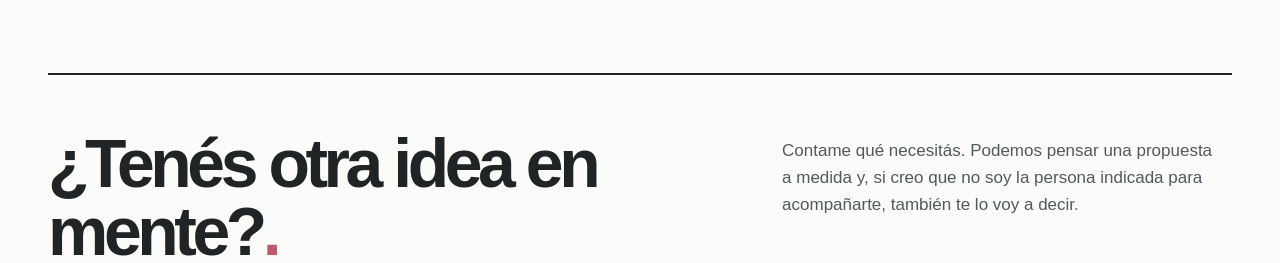
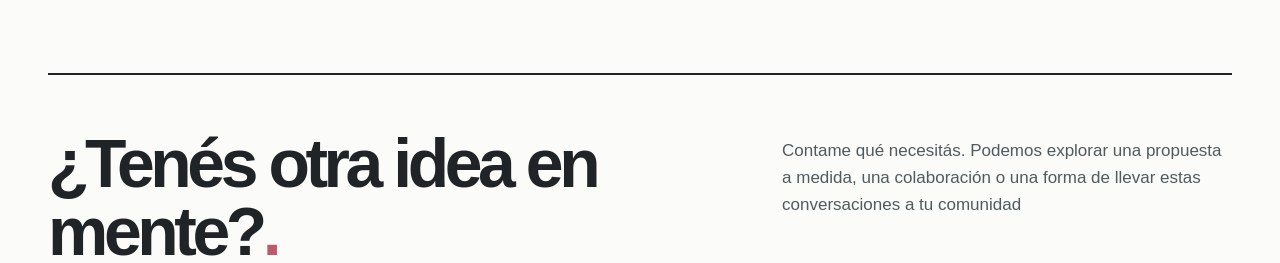
Before and after one commit to meliavolio/Portfolio, a Next.js app: page / in a window 1280 px wide. Shown: the part 4840-5103 px from the top of the page. Built offline with nearby package versions, Linux system fonts and the light colour scheme.

Commit message:
Actualiza texto de colaboracion y agrega Linktree

```diff
--- a/app/editorial-pass.css
+++ b/app/editorial-pass.css
@@ -367,7 +367,7 @@
 .social-icon-links a:hover,.social-icon-links a:focus-visible{color:#d897a2;transform:translateY(-2px)}
 .footer-heart{font-family:Arial,Helvetica,sans-serif;font-size:1.18em;font-weight:400;color:#bd596a}
 
-@media(max-width:700px){.contact-title-visual{max-width:100%}.email-link{max-width:100%;gap:13px;overflow-wrap:anywhere}.email-link svg{flex:none;width:21px}.social-icon-links{gap:8px;margin-top:24px}.social-icon-links a{width:42px;height:42px}.social-icon-links svg{width:20px;height:20px}.site-footer .wrap{display:grid;grid-template-columns:1fr auto;align-items:start}.site-footer .wrap span:nth-child(2){order:3;grid-column:1/-1;width:100%}}
+@media(max-width:700px){.contact-title-visual{max-width:100%}.email-link{max-width:100%;gap:13px;overflow-wrap:anywhere}.email-link svg{flex:none;width:21px}.social-icon-links{gap:6px;margin-top:24px}.social-icon-links a{width:42px;height:42px}.social-icon-links svg{width:20px;height:20px}.site-footer .wrap{display:grid;grid-template-columns:1fr auto;align-items:start}.site-footer .wrap span:nth-child(2){order:3;grid-column:1/-1;width:100%}}
 @media(prefers-reduced-motion:reduce){.social-icon-links a{transition:none}.social-icon-links a:hover,.social-icon-links a:focus-visible{transform:none}}
 
 /* Final legibility pass: secondary type gains presence without changing the editorial hierarchy. */
--- a/components/SocialIconLinks.tsx
+++ b/components/SocialIconLinks.tsx
@@ -1,4 +1,4 @@
-type SocialNetwork = 'Instagram' | 'LinkedIn' | 'TikTok' | 'Threads' | 'X';
+type SocialNetwork = 'Instagram' | 'LinkedIn' | 'TikTok' | 'Threads' | 'X' | 'Linktree';
 
 const socialLinks: { network: SocialNetwork; href: string }[] = [
   { network: 'Instagram', href: 'https://www.instagram.com/meliavolio' },
@@ -6,6 +6,7 @@ const socialLinks: { network: SocialNetwork; href: string }[] = [
   { network: 'TikTok', href: 'https://www.tiktok.com/@meliavolio' },
   { network: 'Threads', href: 'https://www.threads.com/@meliavolio' },
   { network: 'X', href: 'https://x.com/meliavolio' },
+  { network: 'Linktree', href: 'https://linktr.ee/meliavolio' },
 ];
 
 function SocialIcon({ network }: { network: SocialNetwork }) {
@@ -25,6 +26,10 @@ function SocialIcon({ network }: { network: SocialNetwork }) {
     return <svg viewBox="0 0 24 24" aria-hidden="true"><path d="M12 2.5c-5.7 0-9 3.5-9 9.6 0 6 3.5 9.4 9.4 9.4 5 0 8.4-2.7 8.4-6.8 0-3.4-2.2-5.5-5.8-5.8-.4-2-1.8-3.1-4.1-3.1-2 0-3.6.8-4.7 2.3l2 1.5c.7-.9 1.5-1.4 2.7-1.4.8 0 1.4.3 1.7.8-3.8.3-6 2.2-6 4.8 0 2.3 1.9 4 4.5 4 3.2 0 5.5-2.3 5.5-5.7V12c1.1.5 1.7 1.4 1.7 2.7 0 2.7-2.2 4.3-5.9 4.3-4.4 0-6.9-2.5-6.9-6.9C5.5 7.5 7.8 5 12 5c3.4 0 5.5 1.6 6.5 4.8l2.4-.7C19.6 4.7 16.6 2.5 12 2.5Zm-.9 12.9c-1.2 0-2-.6-2-1.6 0-1.3 1.4-2.2 4.9-2.4v.7c0 2-1.1 3.3-2.9 3.3Z"/></svg>;
   }
 
+  if (network === 'Linktree') {
+    return <svg viewBox="0 0 24 24" aria-hidden="true"><path d="m13.73635 5.85251 4.00467-4.11665 2.3248 2.3808-4.20064 4.00466h5.9085v3.30473h-5.9365l4.22865 4.10766-2.3248 2.3338L12.0005 12.099l-5.74052 5.76852-2.3248-2.3248 4.22864-4.10766h-5.9375V8.12132h5.9085L3.93417 4.11666l2.3248-2.3808 4.00468 4.11665V0h3.4727zm-3.4727 10.30614h3.4727V24h-3.4727z"/></svg>;
+  }
+
   return <svg viewBox="0 0 24 24" aria-hidden="true"><path d="M18.2 2h3.5l-7.6 8.7L23 22h-7l-5.5-7.2L4.2 22H.7L8.9 12.6.4 2h7.2l5 6.6L18.2 2Zm-1.3 18h1.9L6.5 3.9H4.4L16.9 20Z"/></svg>;
 }
 
--- a/components/WorkTogether.tsx
+++ b/components/WorkTogether.tsx
@@ -45,7 +45,7 @@ export function WorkTogether() {
       </div>
       <aside className="custom-invitation">
         <h3>¿Tenés otra idea en mente?<span aria-hidden="true">.</span></h3>
-        <div><p>Contame qué necesitás. Podemos pensar una propuesta a medida y, si creo que no soy la persona indicada para acompañarte, también te lo voy a decir.</p><a href="#contacto">Contame tu idea <span aria-hidden="true">→</span></a></div>
+        <div><p>Contame qué necesitás. Podemos explorar una propuesta a medida, una colaboración o una forma de llevar estas conversaciones a tu comunidad</p><a href="#contacto">Contame tu idea <span aria-hidden="true">→</span></a></div>
       </aside>
     </div>
   </section>;
```
